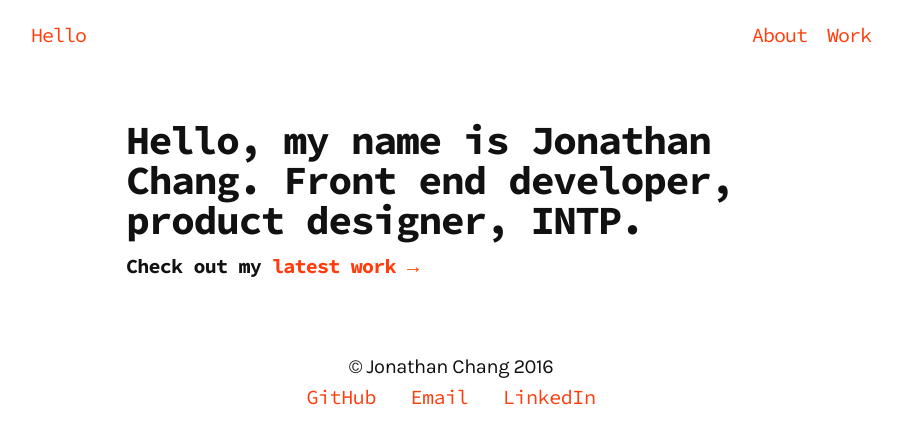
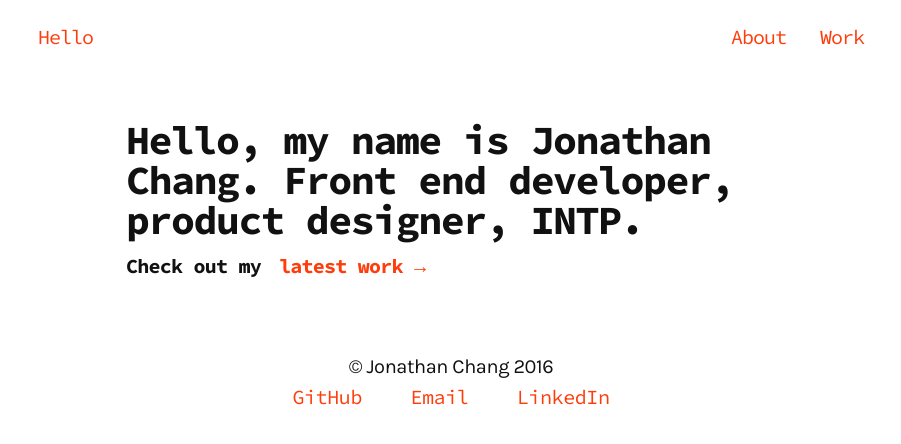
Before and after one commit to dotheygandalf/portfolio, a Jekyll site: the page built from index.html, in a window 1280 px wide. Shown: the top 444 px of the page, without its empty margins (189-1090 px from the left). Built offline with Jekyll 4.4.1, drawn with Linux system fonts in a browser that asks for light colours.

Commit message:
redo white space in sass

```diff
--- a/_sass/_base.scss
+++ b/_sass/_base.scss
@@ -116,6 +116,7 @@ h1, h2, h3, h4, h5, h6 {
 a {
   color: $brand-color;
   text-decoration: none;
+  padding: 2px 7px;
 
   &:hover {
     background: #333;
```
Also changed, not shown: _sass/_layout.scss (indentation only). Lines whose indentation alone changed are shown as unchanged.
